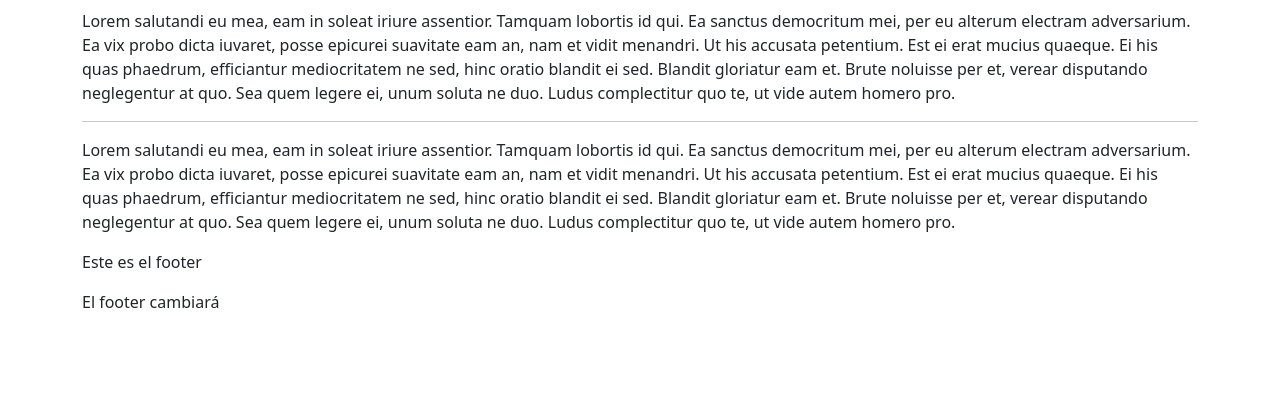
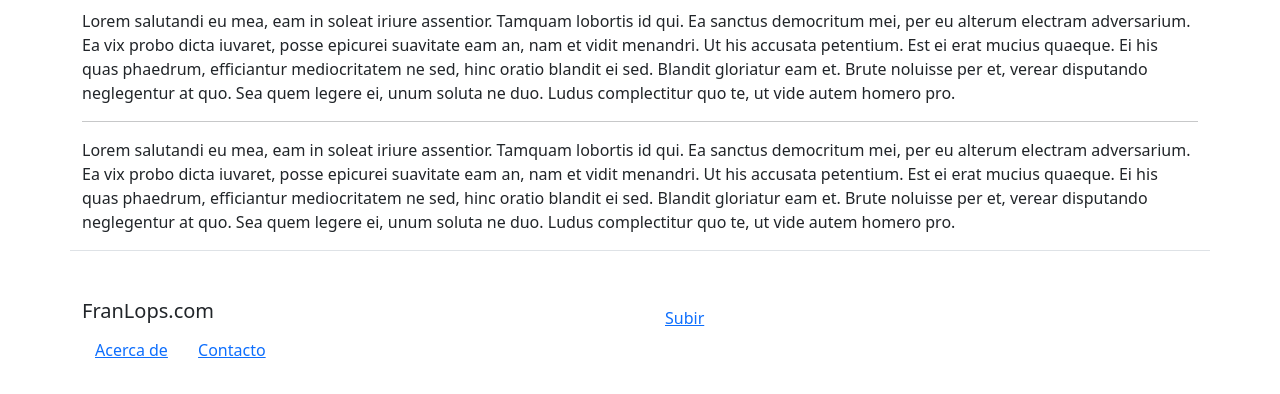
Before and after one commit to Raksuz/Colabora, a plain HTML site: page index.html in a window 1280 px wide. Shown: the part 118-512 px from the top of the page. Drawn offline with nearby package versions, Linux system fonts and the light colour scheme.

Commit message:
Se agrega footer

```diff
--- a/index.html
+++ b/index.html
@@ -24,9 +24,17 @@
 
     </main>
     <footer class="container">
-        <p>Este es el footer</p>
-        <p>El footer cambiará</p>
-    </footer>
+       <div class="row border-top py-5">
+           <div class="col">
+               <h3 class="lead">FranLops.com</h3>
+               <a href="#" class="btn btn-link">Acerca de</a>
+               <a href="#" class="btn btn-link">Contacto</a>
+           </div>
+           <div class="col text-right">
+               <a href="#" class="btn btn-link">Subir</a>
+           </div>
+       </div>
+   </footer>
     <script src="https://code.jquery.com/jquery-3.5.1.slim.min.js" integrity="sha384-DfXdz2htPH0lsSSs5nCTpuj/zy4C+OGpamoFVy38MVBnE+IbbVYUew+OrCXaRkfj" crossorigin="anonymous"></script>
     <script src="https://cdn.jsdelivr.net/npm/popper.js@1.16.0/dist/umd/popper.min.js" integrity="sha384-Q6E9RHvbIyZFJoft+2mJbHaEWldlvI9IOYy5n3zV9zzTtmI3UksdQRVvoxMfooAo" crossorigin="anonymous"></script>
     <script src="https://stackpath.bootstrapcdn.com/bootstrap/4.5.0/js/bootstrap.min.js" integrity="sha384-OgVRvuATP1z7JjHLkuOU7Xw704+h835Lr+6QL9UvYjZE3Ipu6Tp75j7Bh/kR0JKI" crossorigin="anonymous"></script>
```
